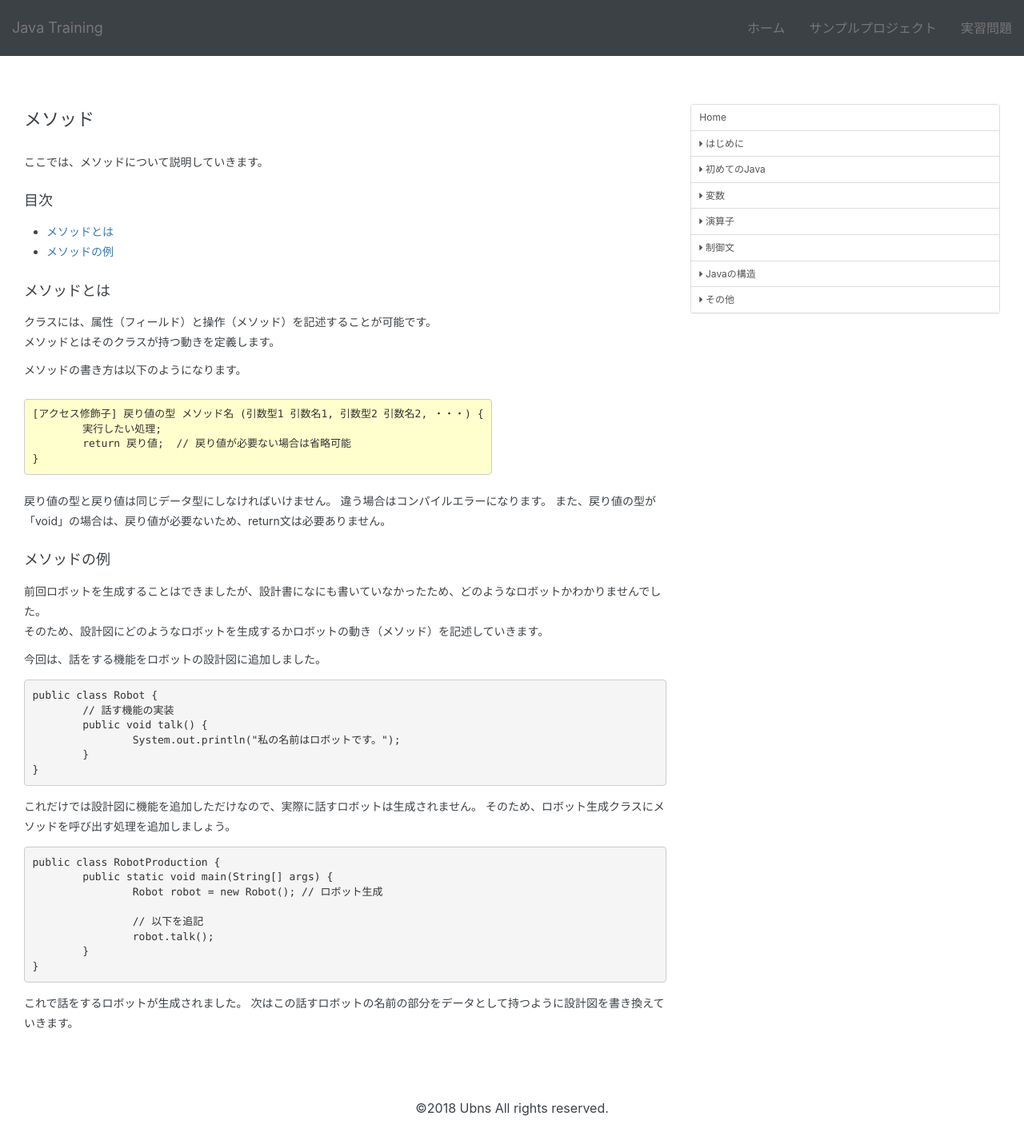
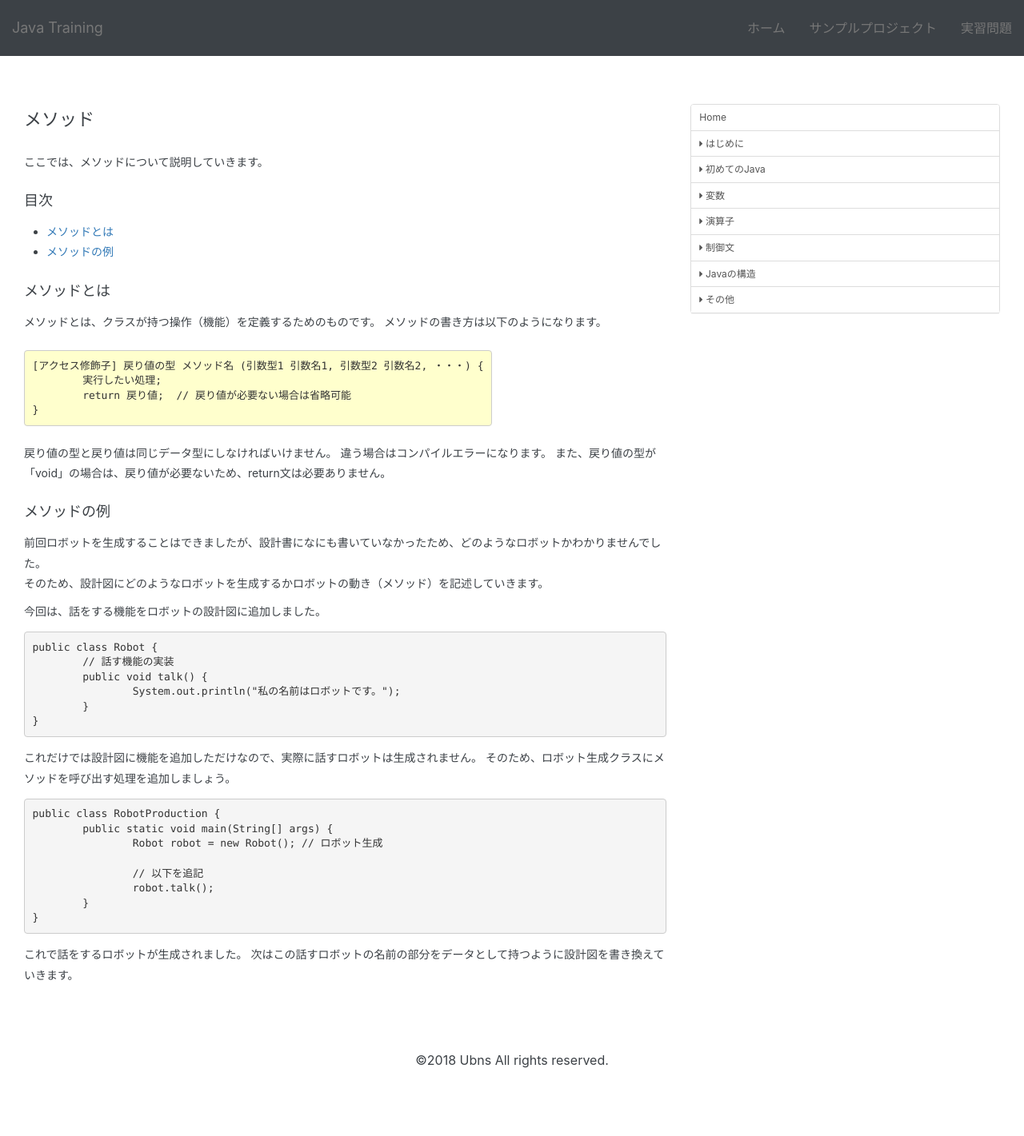
Before and after one commit to modulesjp/JavaTraining, a Jekyll site: the page built from docs/structure/3.0.2.method.md, in a window 1280 px wide. Shown: the whole page at 80% size. Built offline with Jekyll 4.4.1, drawn with Linux system fonts in a browser that asks for light colours; nearby versions of some CDN libraries; our own code applies the rules of GitHub Pages for plain Markdown files; after the commit the page ends 1361 px from its top, so only the background shows below that.

Commit message:
2018.04.03

````diff
--- a/docs/css/style.css
+++ b/docs/css/style.css
@@ -10,7 +10,7 @@
 h3 {
 	background: #ffffff;
 	color: #3c4146;
-	font-family: -apple-system,BlinkMacSystemFont,Segoe UI,Helvetica Neue,Hiragino Kaku Gothic ProN,"���C���I",meiryo,sans-serif;
+	font-family: -apple-system,BlinkMacSystemFont,Segoe UI,Helvetica Neue,Hiragino Kaku Gothic ProN,"�ｿｽ�ｿｽ�ｿｽC�ｿｽ�ｿｽ�ｿｽI",meiryo,sans-serif;
 	font-size: 16px;
 	line-height: 1.8;
 	word-break: break-all;
@@ -126,6 +126,7 @@
 
 .language-sh {
 	display: inline-block;
+	max-width: 100%;
 }
 
 .language-sh pre {
--- a/docs/structure/3.0.2.method.md
+++ b/docs/structure/3.0.2.method.md
@@ -6,9 +6,7 @@
 * [メソッドの例](#sec2)
 
 ### <a name="sec1"></a>メソッドとは
-クラスには、属性（フィールド）と操作（メソッド）を記述することが可能です。
-メソッドとはそのクラスが持つ動きを定義します。
-
+メソッドとは、クラスが持つ操作（機能）を定義するためのものです。
 メソッドの書き方は以下のようになります。
 
 ```sh
````
